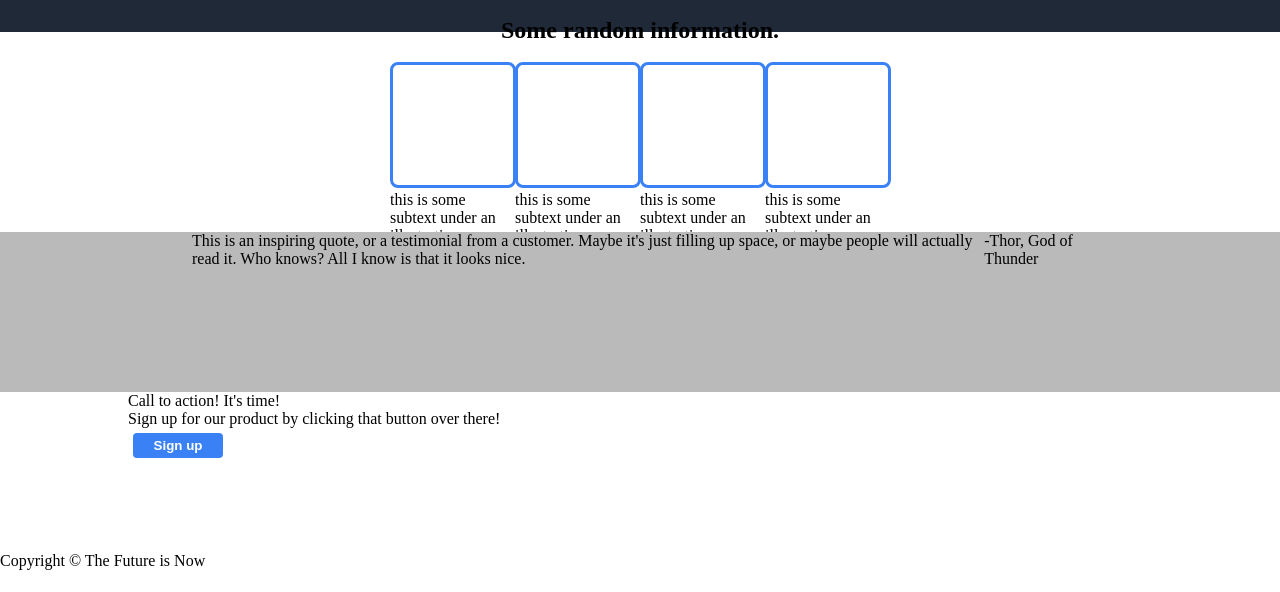
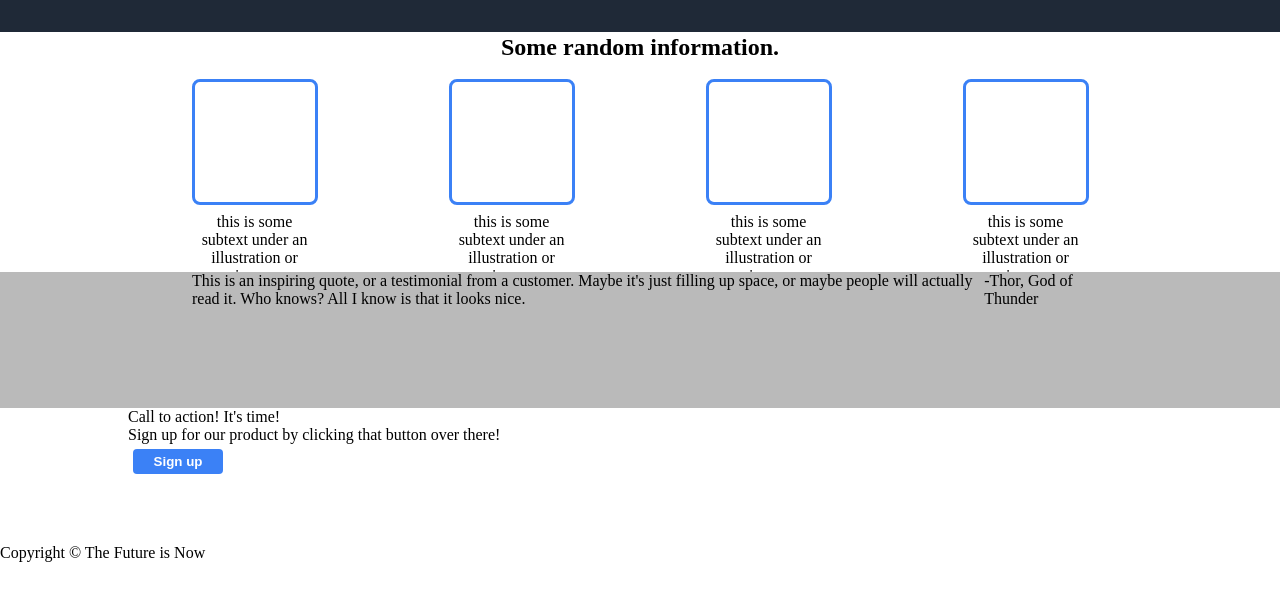
Before and after one commit to cyborgus-com/odin-found-proj-landing, a plain HTML site: page full_page/index.html in a window 1280 px wide. Shown: the part 208-800 px from the top of the page. Drawn offline with Linux system fonts and the light colour scheme.

Commit message:
style.css section completed

```diff
--- a/full_page/style.css
+++ b/full_page/style.css
@@ -3,6 +3,7 @@ body {
     flex-direction: column;
     justify-content: space-between;
     height: 100vh;
+    width: 100vw;
     margin: 0;
 }
 
@@ -109,15 +110,16 @@ li {
     display: flex;
     flex-direction: column;
     justify-content: center;
-    align-items: center;
-    /* width: 100%; */
-    height: 25vh;
+    /* align-items: center; */
+    height: 30vh;
     padding-left: 15vw;
     padding-right: 15vw;
     background-color: white;
 }
 
 .rand-title {
+    display: flex;
+    justify-content: center;
     font-size: 1.5em;
     font-weight: bold;
     color: black;
@@ -128,7 +130,7 @@ li {
     display: flex;
     justify-content: space-between;
     align-items: center;
-    /* width: calc(100% - 30vw); */
+    /* width: 100%; */
 }
 
 .rand-grid-item {
@@ -147,12 +149,20 @@ li {
     margin: 3px;
 }
 
+.rand-box-text {
+    text-align: center;
+    padding-left: 3px;
+    padding-right: 3px;
+    max-width: 120px;
+    margin-top: 5px;
+}
+
 /* SECTION 3 */
 
 .quote {
     display: flex;
     background-color: rgb(186, 186, 186);
-    height: 20vh;
+    height: 17vh;
     padding-left: 15vw;
     padding-right: 15vw;
 }
@@ -162,7 +172,7 @@ li {
 .calltoaction {
     display: flex;
     flex-direction: column;
-    height: 20vh;
+    height: 17vh;
     padding-left: 10vw;
     padding-right: 10vw;
 }
@@ -183,5 +193,5 @@ li {
 
 .footer {
     display: flex;
-    height: 5vh;
+    height: 6vh;
 }
```
